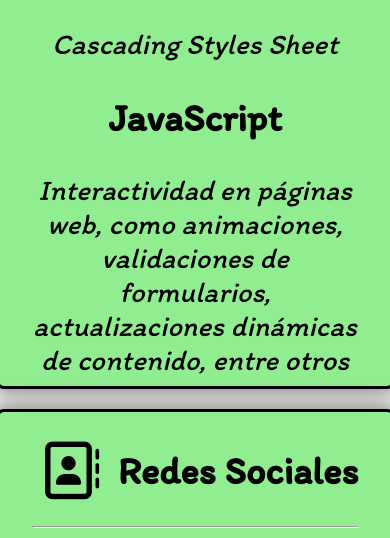
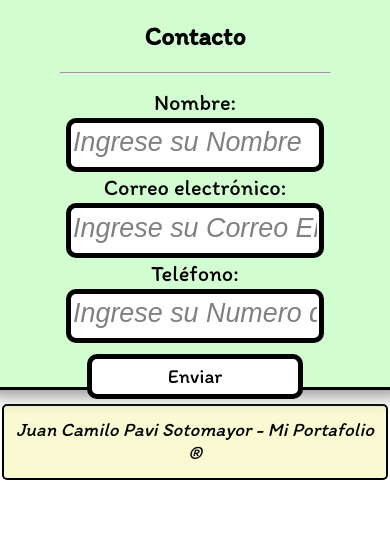
Before and after one commit to JuanPavi25/Modulo_frontend, a plain HTML site: page index.html in a window 390 px wide. Shown: the part 1110-1648 px from the top of the page. After the commit the page ends 1592 px from the top, so only its background shows below. Drawn offline with Linux system fonts and the light colour scheme.

Commit message:
Definición estilos finales

```diff
--- a/styles.css
+++ /dev/null
@@ -1,214 +0,0 @@
-body{
-    margin: 0;
-    padding: 0;
-
-}
-
-header{
-    height: 50px;
-    font-family: 'itim';
-    text-align: center;
-    background-color: rgb(2, 46, 75);
-    padding: 10px;
-    margin: 2px;
-    border: 2px solid white;
-    border-radius: 5px;
-}
-
-.boxes{
-    display: flex;
-    flex-direction: row;
-    justify-content: center;
-    align-items: center;
-    height: 90%;
-    background-color: white;
-    margin: 10px;
-}
-
-.box{
-
-    display: flex;
-    flex-direction: column;
-    justify-content: flex-start;
-    align-items: center;
-    width: 600px;
-    height: 433px;
-    background-color: white;
-    margin: 10px;
-    padding: 5px 30px 5px 30px;
-    border: 3px black solid;
-    border-radius: 8px;
-    box-shadow: 0px 0px 20px 4px gray;
-    background-color: lightgreen;
-    opacity: 0;
-    transform: translateX(100%);
-    animation: magia 1s ease-in-out forwards;
- /*    animation: rotacion3d 1s ease forwards; */
-    animation-delay: 1s;
-
-}
-
-.box:hover{
-
-    width: 610px;
-    height: 443px;
-    background-color: lightgray;
-    margin: 20px;
-    padding: 5px;
-    border: 3px black solid;
-    border-radius: 10px;
-    box-shadow: 0px 0px 30px 6px gray;
-
-}
-
-
-#imgperfil{
-    border: 2px solid black;
-    border-radius: 50px;
-    height: 180px;
-    width: 150px;
-    margin: 6px;
-
-}
-
-#box1{
-    animation-delay: 1s;
-}
-
-#box2{
-    animation-delay: 1.5s;
-}
-
-#box3{
-    animation-delay: 2s;
-}
-
-h1{
-    margin: 10px;
-    font-family: 'itim';
-    color: white;
-    text-align: center;
-}
-
-h2{
-    font-family: 'itim';
-    color: black;
-    text-align: center;
-}
-
-.contacto{
-    font-size: 20px;
-}
-
-footer{
-    font-family: 'itim';
-    text-align: center;
-    background-color: lightgoldenrodyellow;
-    padding: 10px;
-    margin: 2px;
-    border: 2px solid black;
-    border-radius: 5px;
-}
-
-i{
-    display: inline-block;
-    margin: 10px;
-}
-
-p{
-  font-family: 'itim';
-  font-size: 20px;
-  font-style: italic;
-  text-align: center;
-  margin: 2px;
-  padding-bottom: 2px;
-}
-
-#icons{
-    margin: 5px;
-    padding: 0;;
-}
-#formulario{
-    height: 300px;
-    width: 350px;
-    display: flex;
-    flex-direction: column;
-    justify-content: flex-start;
-    align-items: center;
-
-}
-
-form{
-    width: 400px;
-    margin: 0;
-    padding: 5px;
-    display: flex;
-    flex-direction: column;
-    justify-content: flex-start;
-    align-items: center;
-}
-
-label{
-    font-family: 'itim';
-    font-size: 20px;
-    margin: 2px;
-}
-
-input{
-
-    height: 20px;
-    width: 300px;
-    border: 5px solid black;
-    border-radius: 10px;
-
-}
-
-button{
-    font-family: 'itim';
-    font-size: 20px;
-    height: 45px;
-    width: 200px;
-    margin: 11px;
-    text-align: center;
-    border: 5px solid black;
-    border-radius: 10px;
-    background-color: white;
-    cursor: pointer;
-}
-
-button:hover{
-    background-color: black;
-    color: white;
-    transition: 0.5s ease;
-}
-@media(max-width:600px){
-
-    .boxes{
-        flex-direction: column;
-    }
-
-}
-@keyframes magia{
-from{
-    transform: translateX(100%);
-    opacity: 0;
-}
-
-to{
-    transform: translateX(0%);
-    opacity: 1;
-}
-}
-
-@keyframes rotacion3d {
-
-    from{
-        transform: rotateY(360deg);
-        opacity: 1;
-    }
-
-    to{
-        transform: rotateY(0deg);
-        opacity:1;
-    }
-}
--- a/styles1.css
+++ b/styles1.css
@@ -20,11 +20,13 @@ h1, h2, label, p, button {
 h1 {
     margin: 10px;
     color: white;
+    font-size: 2.2em;
 }
 
 h2 {
     color: black;
     font-size: 2.4em;
+    cursor: pointer;
 }
 
 p {
@@ -35,7 +37,7 @@ p {
 }
 
 label {
-    font-size: 1.5em;
+    font-size: 2.2em;
     margin: 2px;
 }
 
@@ -71,7 +73,7 @@ footer {
     align-items: center;
     height: 90%;
     background-color: white;
-    margin: 10px;
+    margin: 2px;
 }
 
 .box {
@@ -84,7 +86,7 @@ footer {
     height: 78vh;
     margin: 10px;
     padding: 5px 30px;
-    background-color: lightgreen;
+    background-color: rgba(174, 252, 174, 0.562);
     border: 3px solid black;
     border-radius: 8px;
     box-shadow: 0px 0px 20px 4px gray;
@@ -225,7 +227,11 @@ i {
     }
 
     #formulario, form {
-        width: 90%;
+        width: 100%;
+        display: flex;
+        flex-direction: column;
+        justify-content: flex-start;
+        align-items: center;
     }
 
     input {
@@ -235,6 +241,35 @@ i {
     button {
         width: 80%;
     }
+
+    h1 {
+    margin: 10px;
+    color: white;
+    font-size: 2em;
+    }
+
+    h2 {
+    color: black;
+    font-size: 1.6em;
+    cursor: pointer;
+    }
+
+    p {
+    font-size: 1.2em;
+
+    }
+
+    label {
+    font-size: 1.4em;
+    margin: 2px;
+
+    }
+
+    #icons {
+    margin: 5px;
+    padding: 10px;
+    font-size: 1.4em;
+}
 }
 
  /* Estilo del popup */
```
